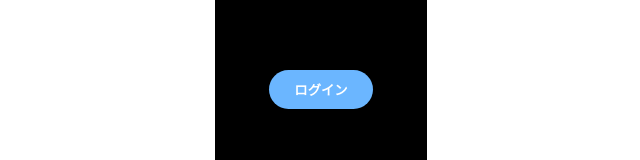
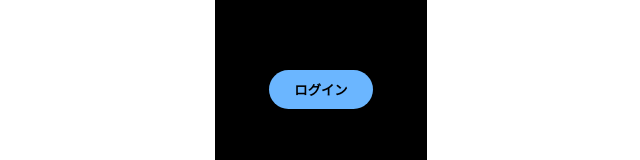
Before and after one commit to plusdojo2025/a2-7, a React (Create React App) app in the folder client/: page /login in a window 1280 px wide. Shown: the part 479-639 px from the top of the page, without its empty margins (319-959 px from the left). Built offline with nearby package versions, Linux system fonts and the light colour scheme.

Commit message:
スライド追加

```diff
--- a/client/src/css/Login.css
+++ b/client/src/css/Login.css
@@ -15,7 +15,7 @@
     margin: 50px auto;
     max-width: 240px;
     padding: 10px 25px;
-    color: #fff;
+    color: #000;
     transition: 0.3s ease-in-out;
     font-weight: 600;
     background: #6bb6ff;
@@ -30,7 +30,7 @@
     padding: 0.5em 1em;
     margin: 2em 0;
     font-weight: bold;
-    color: #fff;/*文字色*/
+    color: #000;/*文字色*/
     background: #FFF;
     border: solid 3px #000;/*線*/
     border-radius: 10px;/*角の丸み*/
```
Also changed, not shown: 1 other file (tests, documents, lock files or other folders).
